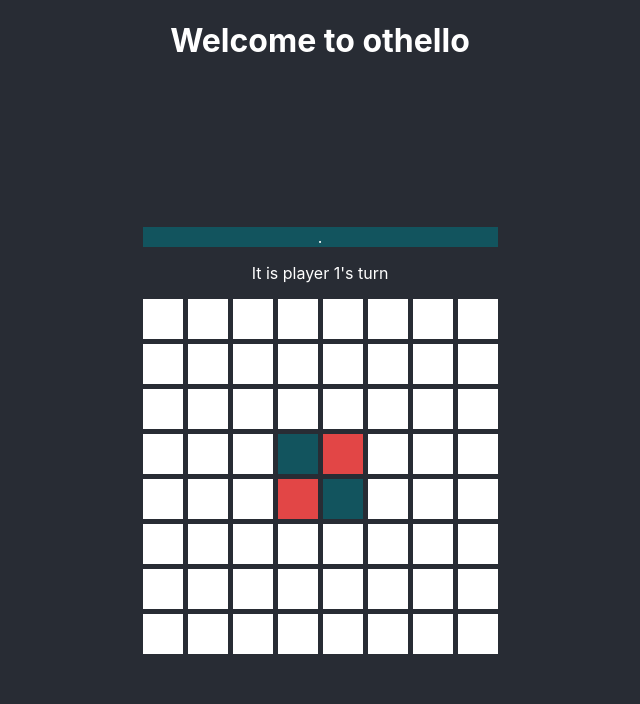
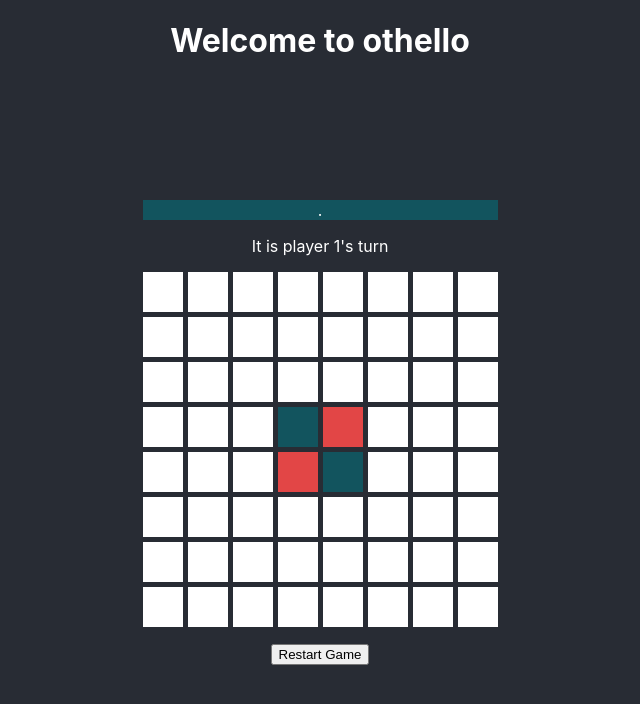
Before and after one commit to aturkewi/othello, a React (Create React App) app: page / in a window 1280 px wide. Both pictures are taken after a click on the button "Start Game". Shown: the top 704 px of the page, without its empty margins (320-960 px from the left). Built offline with nearby package versions, Linux system fonts and the light colour scheme.

Commit message:
restart game button

```diff
--- a/src/components/GameContainer.jsx
+++ b/src/components/GameContainer.jsx
@@ -19,11 +19,13 @@ function GameContainer() {
   const [{currentPlayerId, board}, setState] = useState(defaultState())
 
   const startGame = () => {
-    board[3][3] = 1
-    board[4][4] = 1
-    board[3][4] = 2
-    board[4][3] = 2
-    setState({board: board, currentPlayerId: 1})
+    const newBoard = createBoard()
+
+    newBoard[3][3] = 1
+    newBoard[4][4] = 1
+    newBoard[3][4] = 2
+    newBoard[4][3] = 2
+    setState({board: newBoard, currentPlayerId: 1})
   }
 
   const nextPlayer = () => {
@@ -191,6 +193,13 @@ function GameContainer() {
         }
       </p>
       <GameBoard board={board} makeMove={makeMove}/>
+      <p>
+        {currentPlayerId !== 0 ?
+          <button onClick={startGame}>Restart Game</button>
+          :
+          ''
+        }
+      </p>
     </div>
   );
 }
```
